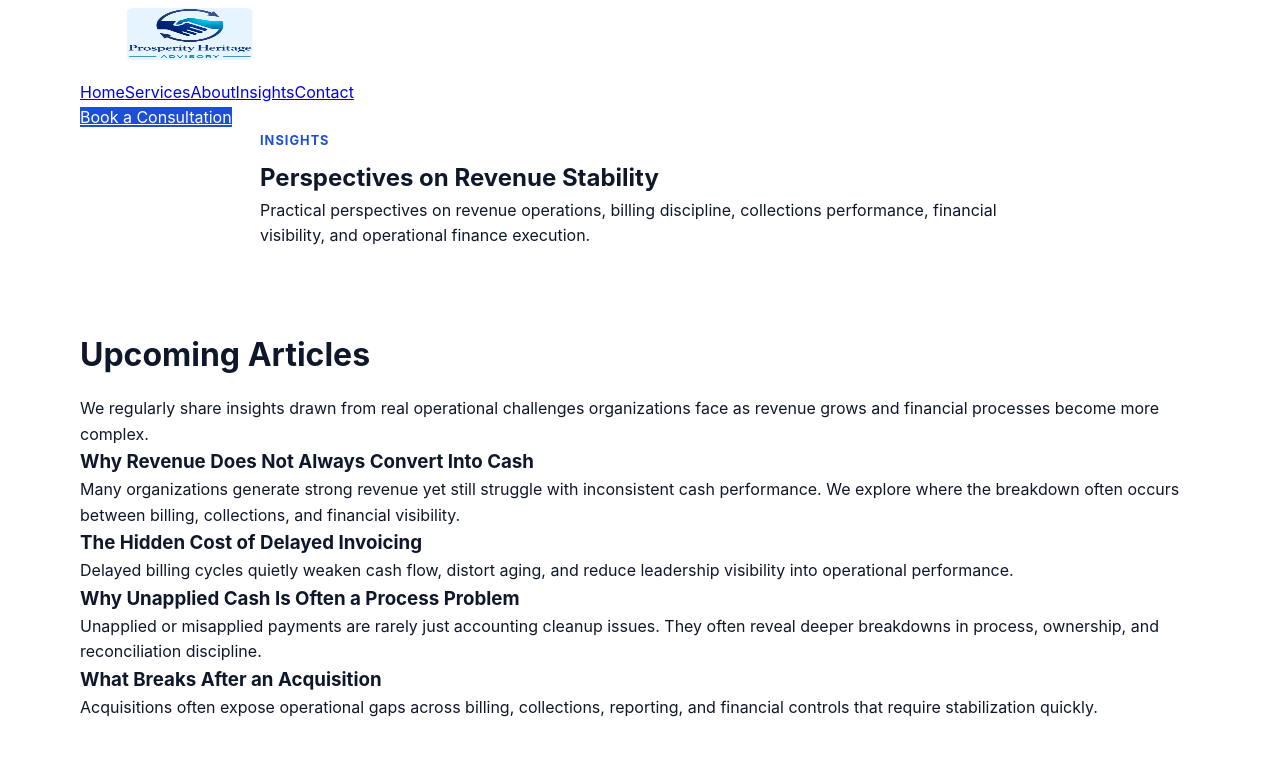
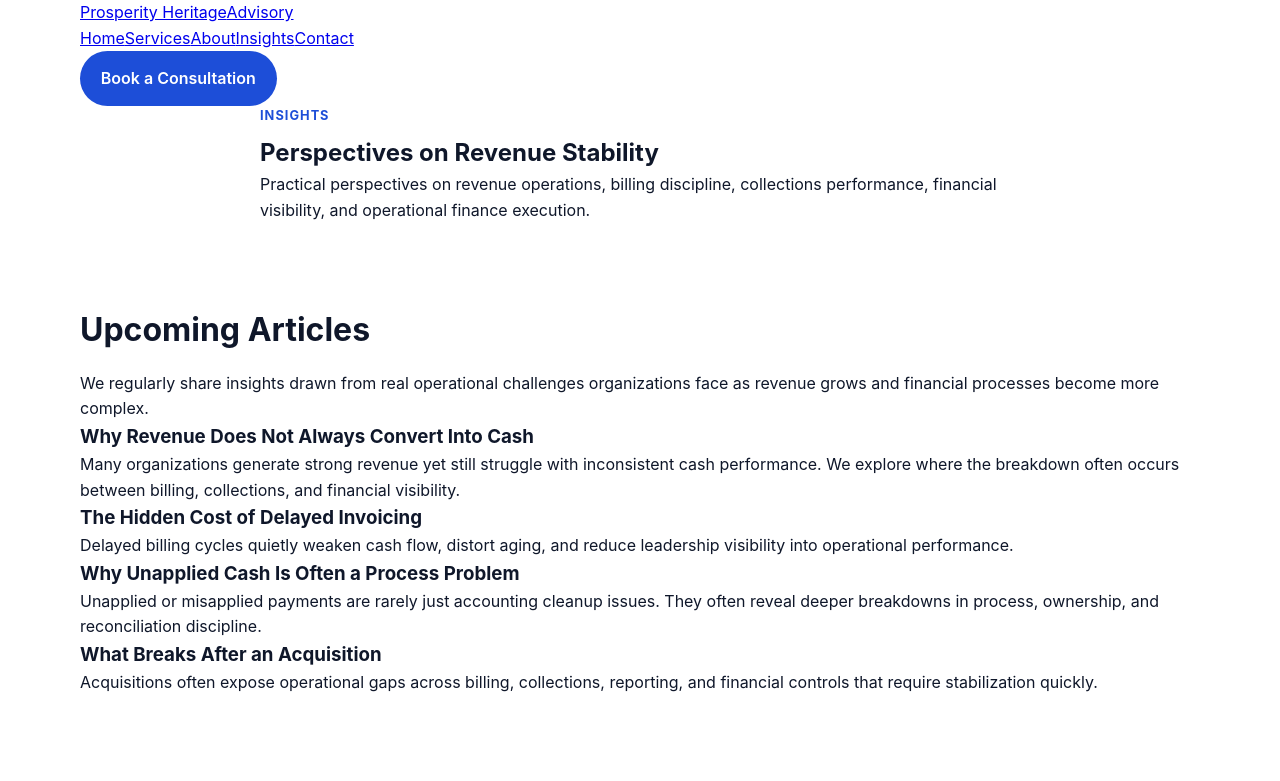
Before and after one commit to pjechete/prosperity-heritage-Advisory-Services, a Next.js app: page /insights in a window 1280 px wide. Shown: the top 781 px of the page. Built offline with nearby package versions, Linux system fonts and the light colour scheme.

Commit message:
Update Navbar.tsx

```diff
--- a/src/app/components/Navbar.tsx
+++ b/src/app/components/Navbar.tsx
@@ -1,36 +1,51 @@
+'use client'
+
 import Link from 'next/link'
-import Image from 'next/image'
+import { usePathname } from 'next/navigation'
+
+const navLinks = [
+  { href: '/', label: 'Home' },
+  { href: '/services', label: 'Services' },
+  { href: '/about', label: 'About' },
+  { href: '/insights', label: 'Insights' },
+  { href: '/contact', label: 'Contact' },
+]
 
 export default function Navbar() {
+  const pathname = usePathname()
+
   return (
-    <header className="navbar">
-      <div className="container navbar-inner">
-
-        {/* LOGO */}
-        <Link href="/" className="brand brand-logo">
-          <Image
-            src="/logo.png"
-            alt="Prosperity Heritage Advisory"
-            width={220}
-            height={72}
-            priority
-          />
+    <header className="site-header">
+      <div className="container header-inner">
+        <Link href="/" className="brand">
+          <span className="brand-main">Prosperity Heritage</span>
+          <span className="brand-sub">Advisory</span>
         </Link>
 
-        {/* NAVIGATION LINKS */}
-        <nav className="nav-links">
-          <Link href="/">Home</Link>
-          <Link href="/services">Services</Link>
-          <Link href="/about">About</Link>
-          <Link href="/insights">Insights</Link>
-          <Link href="/contact">Contact</Link>
+        <nav className="main-nav" aria-label="Main navigation">
+          {navLinks.map((link) => {
+            const isActive =
+              link.href === '/'
+                ? pathname === '/'
+                : pathname?.startsWith(link.href)
+
+            return (
+              <Link
+                key={link.href}
+                href={link.href}
+                className={`nav-link ${isActive ? 'active' : ''}`}
+              >
+                {link.label}
+              </Link>
+            )
+          })}
         </nav>
 
-        {/* CTA BUTTON */}
-        <Link href="/contact" className="btn-primary nav-cta">
-          Book a Consultation
-        </Link>
-
+        <div className="header-cta">
+          <Link href="/contact" className="btn btn-primary btn-sm">
+            Book a Consultation
+          </Link>
+        </div>
       </div>
     </header>
   )
```
